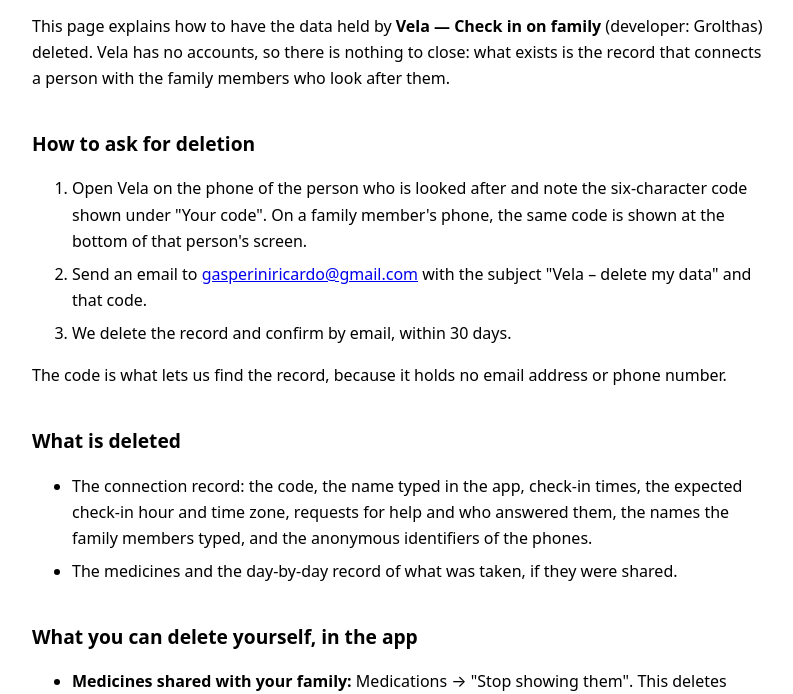
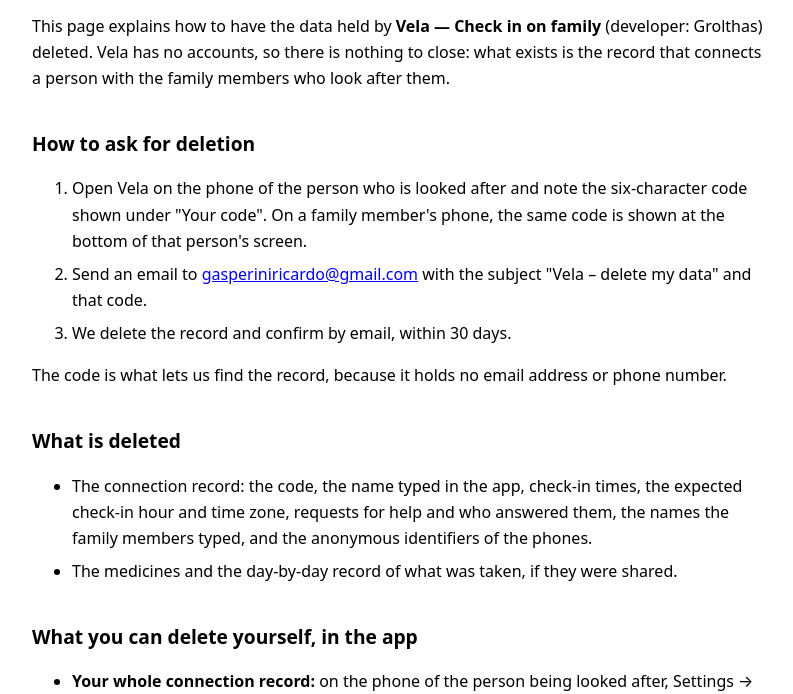
Before and after one commit to Grolthas-ai/vela, a plain HTML site: page delete-data.html in a window 1280 px wide. Shown: the part 106-800 px from the top of the page, without its empty margins (240-1033 px from the left). Drawn offline with Linux system fonts and the light colour scheme.

Commit message:
Mention deleting your data from inside the app

```diff
--- a/delete-data.html
+++ b/delete-data.html
@@ -40,6 +40,7 @@
 
 <h2>What you can delete yourself, in the app</h2>
 <ul>
+  <li><strong>Your whole connection record:</strong> on the phone of the person being looked after, Settings → "Delete my data from Vela". This deletes the code, the check-ins and any shared medicines from our servers straight away, and tells the family members who were connected.</li>
   <li><strong>Medicines shared with your family:</strong> Medications → "Stop showing them". This deletes them from our servers straight away.</li>
   <li><strong>A family member's connection:</strong> on their phone, "Disconnect". They are removed from the record straight away.</li>
   <li><strong>Everything kept only on the phone</strong> (contacts, medicines, settings): uninstall the app, or clear its data in Android's settings.</li>
```
